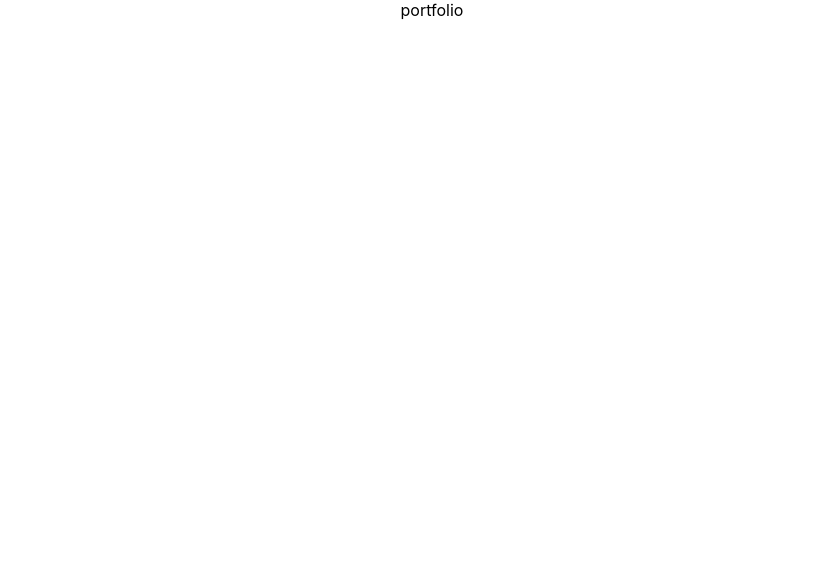
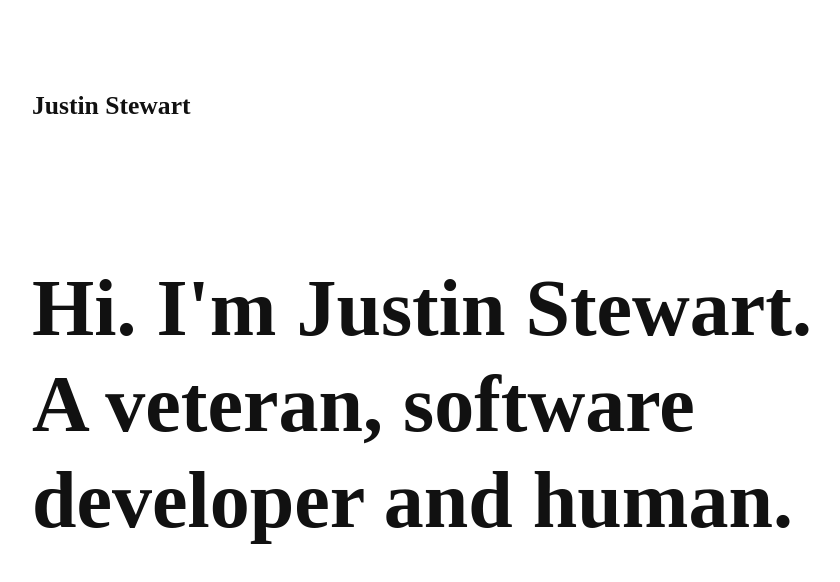
Before and after one commit to Jstewart3313/My_Portfolio, a React (Create React App) app: page / in a window 1280 px wide. Shown: the top 582 px of the page, without its empty margins (208-1048 px from the left). Built offline with nearby package versions, Linux system fonts and the light colour scheme.

Commit message:
Initial Header construction

```diff
--- a/package.json
+++ b/package.json
@@ -3,6 +3,7 @@
   "version": "0.1.0",
   "private": true,
   "dependencies": {
+    "node-sass": "^4.14.1",
     "react": "^16.7.0",
     "react-dom": "^16.7.0",
     "react-scripts": "2.1.3"
--- a/src/App.js
+++ b/src/App.js
@@ -1,11 +1,13 @@
 import React, { Component } from 'react';
 import './App.css';
+
+import Header from "./Components/Header/Header.js"
 
 class App extends Component {
   render() {
     return (
       <div className="App">
-        portfolio
+       <Header/>
       </div>
     );
   }
--- /dev/null
+++ b/src/Components/Header/Header.js
@@ -0,0 +1,20 @@
+import React, { Component } from 'react';
+import './Header.scss'
+
+
+class Header extends Component {
+  render() {
+    return (
+      <div className='header-main'>
+        <div className='name'>
+          Justin Stewart
+        </div>
+        <div className='sub-header'>
+          Hi. I'm Justin Stewart.<br/> A veteran, software developer and human.
+        </div>
+      </div>
+    );
+  }
+}
+
+export default Header;
--- /dev/null
+++ b/src/Components/Header/Header.scss
@@ -0,0 +1,29 @@
+.name {
+    font-family: 'Semibold';
+    font-size: 2vw;
+    font-size: 1.6em;
+    line-height: 80%;
+    color: #111111;
+    margin: 12vmin 30vmin 18vmin 30vmin;
+    font-weight: bold;
+    display: flex;
+    flex-direction: row;
+    justify-content: flex-start;
+    align-items: center;
+}
+
+.sub-header {
+    font-family: 'Semibold';
+    font-size: 6.4vw;
+    font-size: 5em;
+    line-height: 120%;
+    color: #111111;
+    margin-bottom: 18vmin;
+    font-weight: bold;
+    margin: 12vmin 30vmin 18vmin 30vmin;
+    display: flex;
+    flex-direction: row;
+    justify-content: flex-start;
+    align-items: center;
+    text-align: left;
+}
```
Also changed, not shown: src/Components/Intro/Intro.js (added), src/Components/Intro/Intro.sass (added), src/Components/Photo/Photo.js (added), src/Components/Photo/Photo.sass (added), 1 other file (tests, documents, lock files or other folders).
